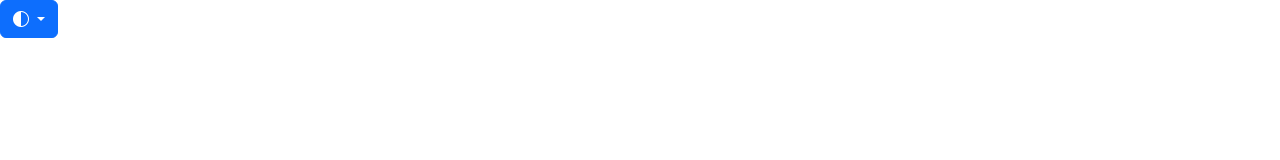
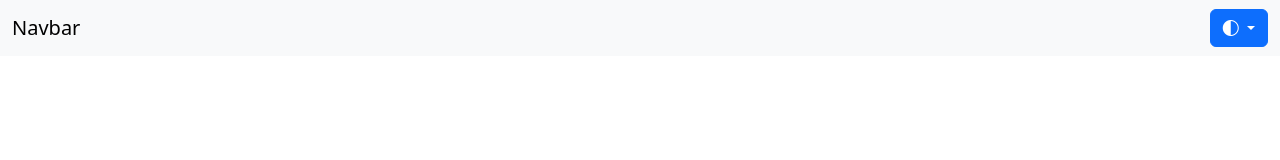
Before and after one commit to gramener/gramex-ui, a website with bundled scripts: page docs/dark-theme.html in a window 1280 px wide. Built offline with nearby package versions, Linux system fonts and the light colour scheme.

Commit message:
DOC: Dark theme inside navbar

```diff
--- a/docs/dark-theme.html
+++ b/docs/dark-theme.html
@@ -3,8 +3,12 @@
 <link href="https://cdn.jsdelivr.net/npm/bootstrap-icons@1.10.5/font/bootstrap-icons.css" rel="stylesheet">
 <script src="https://cdn.jsdelivr.net/npm/bootstrap@5.3.1/dist/js/bootstrap.bundle.min.js"></script>
 
+<nav class="navbar navbar-expand-lg bg-body-tertiary">
+  <div class="container-fluid">
+    <a class="navbar-brand" href="#">Navbar</a>
+
     <!-- Copy this dropdown anywhere in your page, e.g. inside a navbar -->
-<div role="group" aria-label="Toggle dark mode" title="Toggle Dark Mode">
+    <div class="position-relative" role="group" aria-label="Toggle dark mode" title="Toggle Dark Mode">
       <button class="dark-theme-toggle btn btn-primary dropdown-toggle" type="button" data-bs-toggle="dropdown" aria-expanded="false" aria-label="Toggle theme (auto)">
         <i class="bi bi-circle-half"></i> <span class="d-lg-none ms-2">Toggle theme</span>
       </button>
@@ -15,5 +19,8 @@
       </ul>
     </div>
 
+  </div>
+</nav>
+
 <!-- This uses the .dark-theme-toggle class and the data-bs-theme-value= attribute to change color theme -->
 <script src="../dist/dark-theme.js" type="module"></script>
```
Lines whose indentation alone changed are shown as unchanged.
